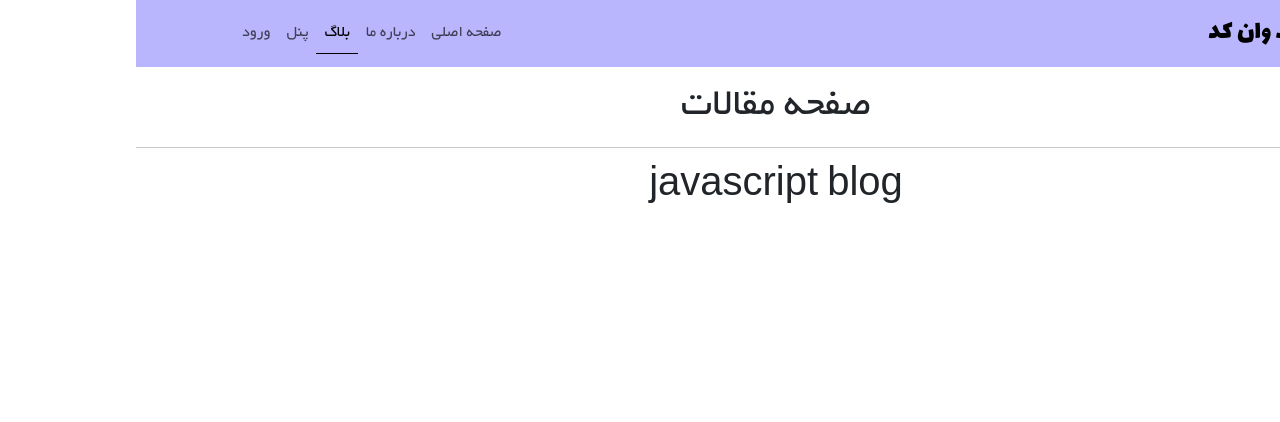
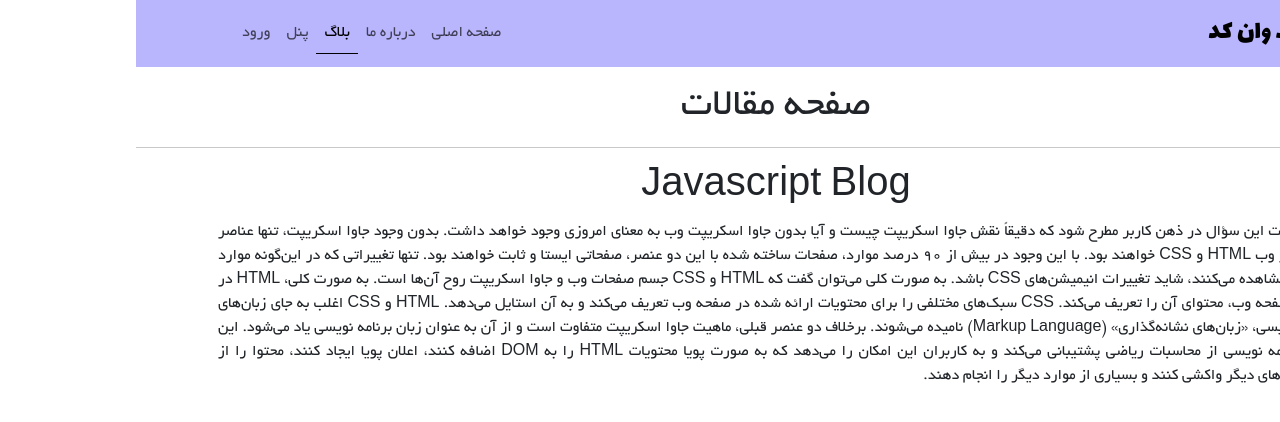
Before and after one commit to bahareseddigh/SPA, a React (Vite) app: page /blog/js in a window 1280 px wide. Shown: the top 422 px of the page. Built offline with nearby package versions, Linux system fonts and the light colour scheme.

Commit message:
import and use blogItems components in Blog.jsx

```diff
--- a/src/pages/blog/Blog.jsx
+++ b/src/pages/blog/Blog.jsx
@@ -1,6 +1,9 @@
 import { Route, Routes } from 'react-router-dom'
 import MyNavbar from '../../components/navbar/Navbar'
 import './Blog.css'
+import PhpBlog from '../../components/blogItems/PhpBlog'
+import JsBlog from '../../components/blogItems/JsBlog'
+import ReactBlog from '../../components/blogItems/ReactBlog'
 function Blog(){
     return(
         <div className="blogWrapper">
@@ -9,9 +12,9 @@ function Blog(){
             <hr />
 
             <Routes>
-                <Route path='php' element={<h1>php blog</h1>} />
-                <Route path='js' element={<h1>javascript blog</h1>} />
-                <Route path='react' element={<h1>react blog</h1>} />
+                <Route path='php' element={<PhpBlog />} />
+                <Route path='js' element={<JsBlog />} />
+                <Route path='react' element={<ReactBlog />} />
             </Routes>
         </div>
     )
```
